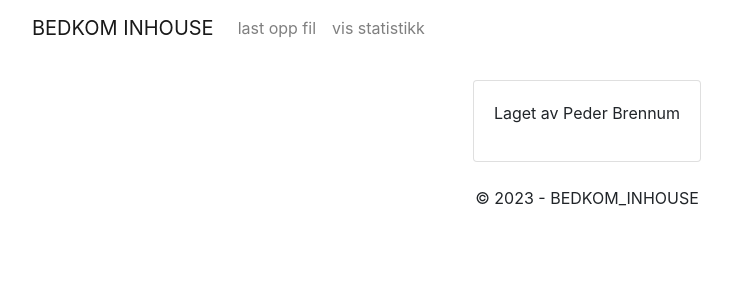
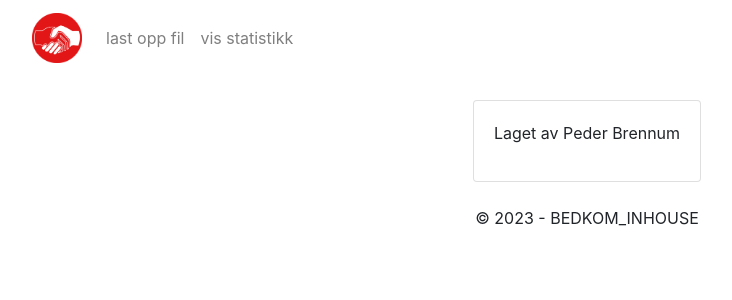
Before and after one commit to pederbr/Projekt_BI, a Django app: page / in a window 1280 px wide. Shown: the top 300 px of the page, without its empty margins (53-785 px from the left). Run offline with Django 5.2, Linux system fonts and the light colour scheme; some libraries are stand-ins or nearby versions.

Commit message:
la til logo

```diff
--- a/bedkom_inhouse/csv_format/templates/index.html
+++ b/bedkom_inhouse/csv_format/templates/index.html
@@ -5,12 +5,13 @@
   <meta name="viewport" content="width=device-width, initial-scale=1, shrink-to-fit=no">
   <link rel="stylesheet" href="https://stackpath.bootstrapcdn.com/bootstrap/4.1.3/css/bootstrap.min.css" integrity="sha384-MCw98/SFnGE8fJT3GXwEOngsV7Zt27NXFoaoApmYm81iuXoPkFOJwJ8ERdknLPMO" crossorigin="anonymous">
   <link rel="stylesheet" type="text/css" href="{% static 'style.css' %}">
+  <link rel="icon" type="image/x-icon" href="{% static 'media/bedkom.png' %}">
   <title>{% block title %}BEDKOM INHOUSE{% endblock %}</title>
 </head>
 <body>
   <nav class="navbar navbar-expand-lg navbar-light mb-4">
     <div class="container">
-      <a class="navbar-brand" href="{% url 'home' %}">BEDKOM INHOUSE</a>
+      <a class="navbar-brand" href="{% url 'home' %}"><img src="{% static 'media/bedkom.png' %}" alt="BEDKOM INHOUSE" height="50px"></a>
       <button class="navbar-toggler" type="button" data-toggle="collapse" data-target="#navbarSupportedContent" aria-controls="navbarSupportedContent" aria-expanded="false" aria-label="Toggle navigation">
         <span class="navbar-toggler-icon"></span>
       </button>
```
Also changed, not shown: bedkom_inhouse/csv_format/static/media/bedkom.jpg (added), bedkom_inhouse/csv_format/static/media/bedkom.png (added).
